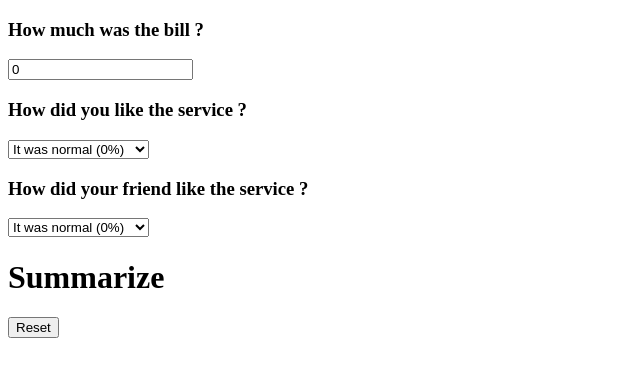
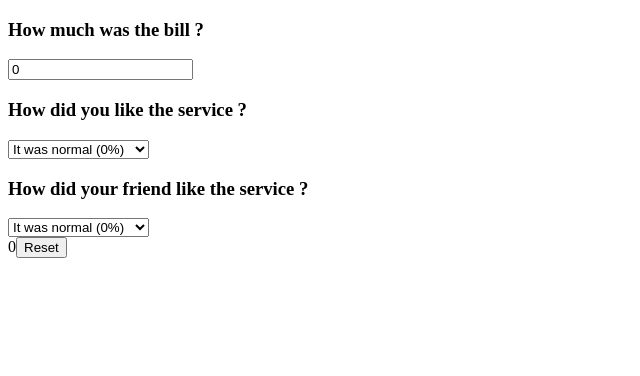
Before and after one commit to mertparlak-zima/tip-calculator, a React (Create React App) app: page / in a window 1280 px wide. Shown: the top 376 px of the page, without its empty margins (0-640 px from the left). Built offline with nearby package versions, Linux system fonts and the light colour scheme.

Commit message:
fixed summarize NaN problem

```diff
--- a/src/components/App/App.js
+++ b/src/components/App/App.js
@@ -20,7 +20,10 @@ function App() {
         friendTip={friendTip}
         setFriendTip={setFriendTip}
       />
-      <Summarize />
+      {bill && tip && friendTip && (
+        <Summarize tip={tip} friendTip={friendTip} bill={Number(bill)} />
+      )}
+
       <Reset />
     </div>
   );
--- a/src/components/Summarize/index.jsx
+++ b/src/components/Summarize/index.jsx
@@ -1,7 +1,27 @@
-export default function Summarize() {
+export default function Summarize({ tip, friendTip, bill }) {
+  let controlledTip = tip.value !== undefined ? tip.value : tip;
+  let controlledFriendTip =
+    friendTip.value !== undefined ? friendTip.value : friendTip;
+
+  function calculateTotalTipPercentage(controlledTip, controlledFriendTip) {
+    console.log(controlledTip, controlledFriendTip);
+
+    return (Number(controlledTip) + Number(controlledFriendTip)) / 2;
+  }
+
+  const billPrice = Number(bill);
+
+  const tipPercentage = Number(
+    calculateTotalTipPercentage(controlledTip, controlledFriendTip)
+  );
+  const totalTip = (billPrice * tipPercentage) / 100;
+  const totalBill = billPrice + totalTip;
+
   return (
     <div>
-      <h1>Summarize</h1>
+      <h1>{`You pay $${totalBill.toFixed(
+        2
+      )} ($${billPrice} + $${totalTip.toFixed(2)})`}</h1>
     </div>
   );
 }
```
